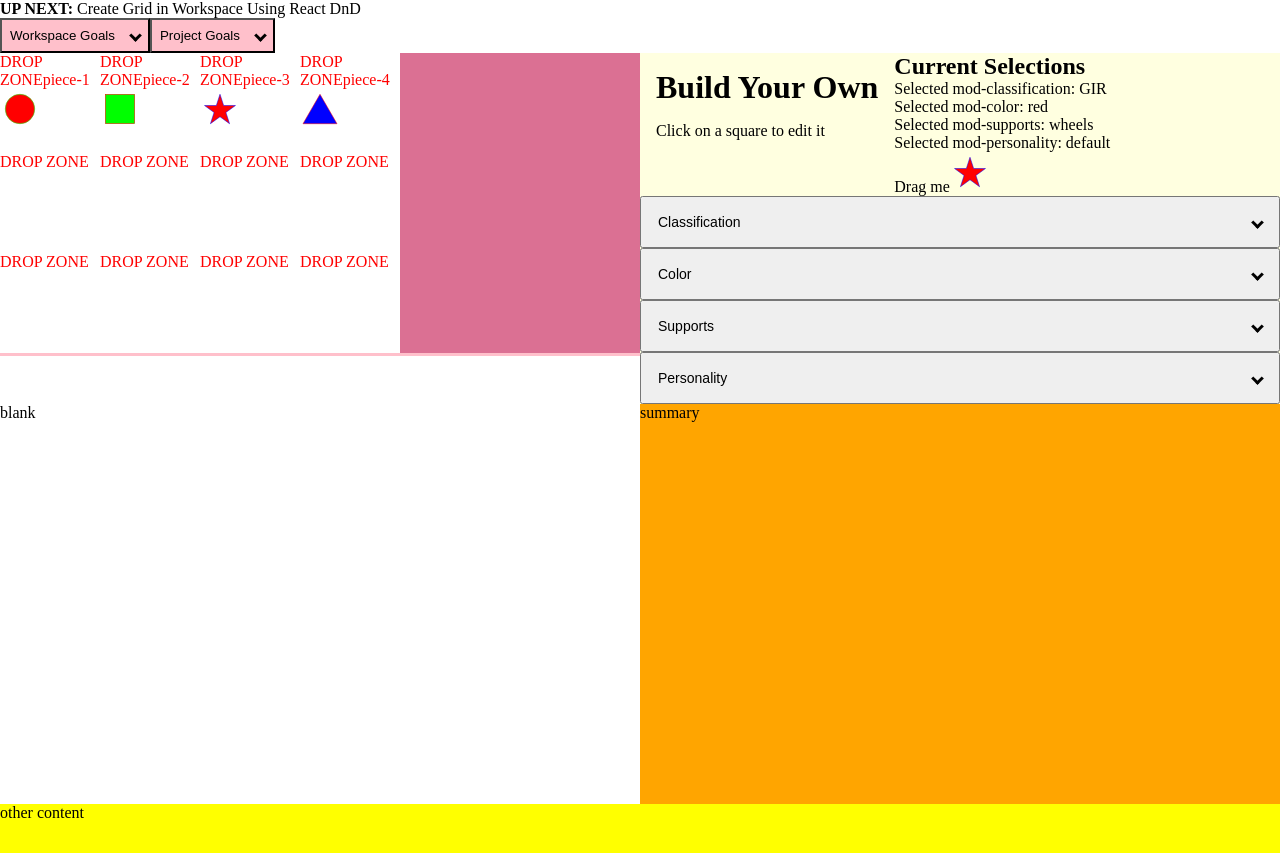
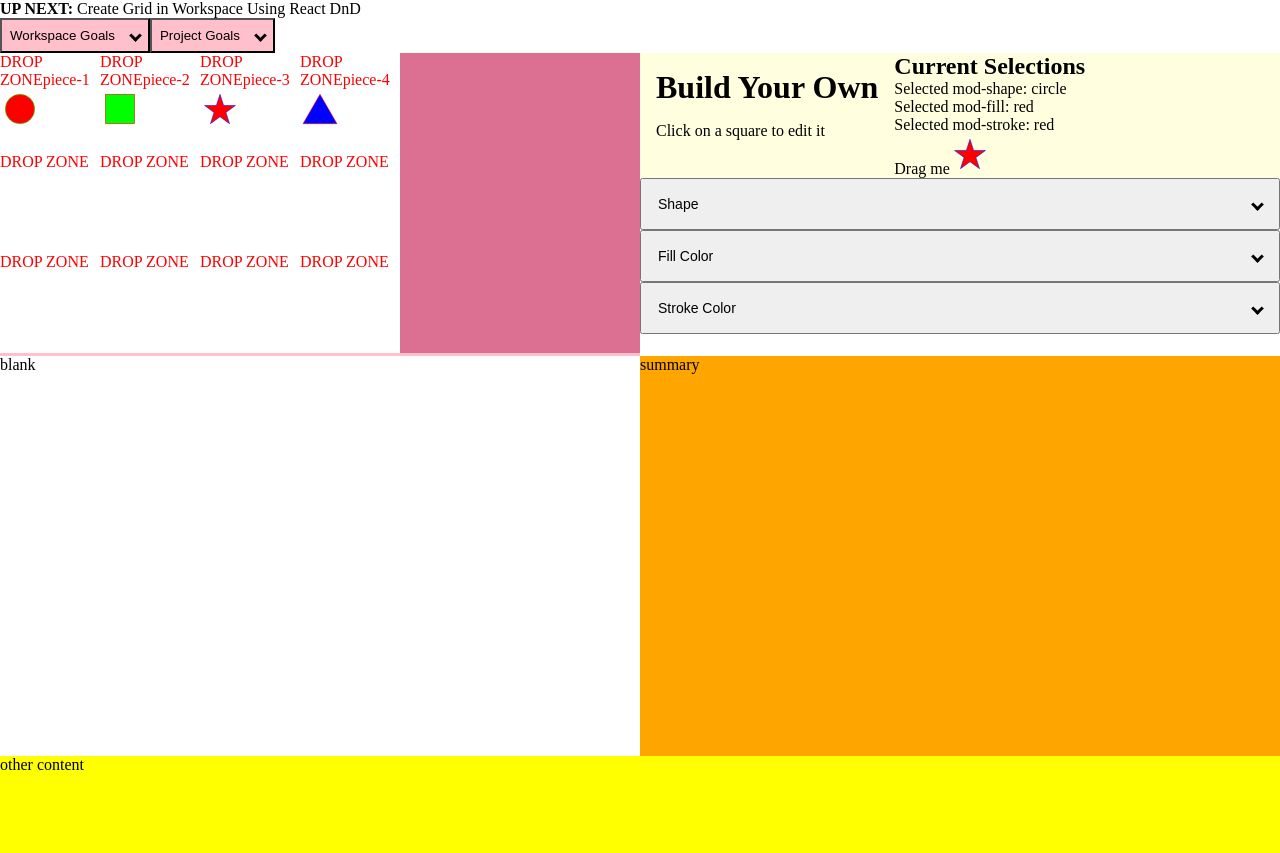
Before and after one commit to KierstenMiller/DnD-product-builder, a Next.js app in the folder next-app-test/: page /build-your-own in a window 1280 px wide. Built offline with nearby package versions, Linux system fonts and the light colour scheme.

Commit message:
shape mock data

```diff
--- a/next-app-test/pages/build-your-own.tsx
+++ b/next-app-test/pages/build-your-own.tsx
@@ -5,14 +5,21 @@ import { BuildYourOwnPage } from '-/page-components/build-your-own/build-your-ow
 import { mockModifierA, mockModifierB, mockModifierC, mockModifierD, mockModifierE } from '-/data/mock/mockModifiers.data'
 import { BasicAccordion } from '-/Components/accordion/basic-accordion'
 import { robotModifiers } from '-/data/robots/robotModifiers.data'
+import { shapeModifiers } from '-/data/freeform-grid_shapes/shapeModifiers.data'
 
-// K-TODO: move
+// mock data
 // const data = {
 //     modifiers: [mockModifierA, mockModifierB, mockModifierC, mockModifierD, mockModifierE],
 // }
 
+// robot SINGLETON data
+// const data = {
+//     modifiers: robotModifiers,
+// }
+
+// shapes FREEFORM GRID data
 const data = {
-    modifiers: robotModifiers,
+    modifiers: shapeModifiers,
 }
 
 const BuildYourOwn = () => {
--- a/next-app-test/src/Components/DnD/dragZone.tsx
+++ b/next-app-test/src/Components/DnD/dragZone.tsx
@@ -1,8 +1,8 @@
 import { observer } from 'mobx-react-lite'
 import { useDrag } from 'react-dnd'
-import { colors, DnDItemTypes, icons } from './workspace.util'
+import { DnDItemTypes } from './workspace.util'
 
-export const DragZone = observer(() => {
+export const DragZone = observer(({children}: {children: React.ReactNode}) => {
     const [{ isDragging }, drag, preview] = useDrag(
         () => ({
             type: DnDItemTypes.ITEM,
@@ -12,7 +12,7 @@ export const DragZone = observer(() => {
         }),
         [],
     )
-    const image = icons.star({fill: colors.red, stroke: colors.blue})
+
     return (<div
         ref={drag}
         style={{
@@ -20,6 +20,6 @@ export const DragZone = observer(() => {
         }}
     >
         Drag me
-        {image}
+        {children}
     </div>)
 })
--- a/next-app-test/src/Components/DnD/workspace.tsx
+++ b/next-app-test/src/Components/DnD/workspace.tsx
@@ -8,7 +8,7 @@ const addToMatrix = ({matrix, addIndex, piece}: {matrix: typeof matrixMock, addI
     matrix[addIndex.row][addIndex.column].piece = piece;
 }
 
-export const Workspace = observer(() => {
+export const Workspace = observer(({dropImage}: {dropImage: JSX.Element}) => {
     const [{ isOver, canDrop }, drop] = useDrop(
         () => ({
             accept: DnDItemTypes.ITEM,
@@ -31,7 +31,7 @@ export const Workspace = observer(() => {
                 onDrop={(matrixIndex) => addToMatrix({
                     matrix: matrixMock,
                     addIndex: matrixIndex,
-                    piece: {id:"newPiece", image: icons.circle({fill: colors.red, stroke: colors.blue})}
+                    piece: {id:"newPiece", image: dropImage}
                 })}
             />)}
         </div>)}
--- /dev/null
+++ b/next-app-test/src/data/freeform-grid_shapes/shapeModifiers.data.ts
@@ -0,0 +1,24 @@
+import { groupByValues, modifierCollectionDisplayValues, sortByValues } from "../mock/mockUtil.data";
+import { robotColorOptions, robotPersonalityOptions, robotShapeOptions, robotSupportOptions } from "./robotOptions.data";
+import { shapeColorOptions, shapeOptions } from "./shapeOptions.data";
+
+export const shapeModifiers = [
+    {
+        id: 'mod-shape',
+        label: 'Shape',
+        display: modifierCollectionDisplayValues.imageFirst,
+        options: shapeOptions,
+    },
+    {
+        id: 'mod-fill',
+        label: 'Fill Color',
+        display: modifierCollectionDisplayValues.titled,
+        options: shapeColorOptions,
+    },
+    {
+        id: 'mod-stroke',
+        label: 'Stroke Color',
+        display: modifierCollectionDisplayValues.titled,
+        options: shapeColorOptions,
+    },
+]
--- /dev/null
+++ b/next-app-test/src/data/freeform-grid_shapes/shapeOptions.data.ts
@@ -0,0 +1,35 @@
+// TODO: make image dynamic???
+export const shapeOptions = [
+    {
+        id: 'circle',
+        label: 'Circle',
+        image: 'CIRCLE_SHAPE',
+    },
+    {
+        id: 'square',
+        label: 'Square',
+        image: 'SQUARE_SHAPE',
+    },
+    {
+        id: 'triangle',
+        label: 'Triangle',
+        image: 'TRIANGLE_SHAPE',
+    },
+]
+export const shapeColorOptions = [
+    {
+        id: 'red',
+        label: 'Red',
+        image: 'RED_COLOR',
+    },
+    {
+        id: 'blue',
+        label: 'Blue',
+        image: 'BLUE_COLOR',
+    },
+    {
+        id: 'green',
+        label: 'Green',
+        image: 'GREEN_COLOR',
+    },
+]
--- a/next-app-test/src/page-components/build-your-own/build-your-own-page.tsx
+++ b/next-app-test/src/page-components/build-your-own/build-your-own-page.tsx
@@ -10,6 +10,7 @@ import { Workspace } from '-/Components/DnD/workspace'
 import styles from '#/Home.module.scss'
 import { DropZone } from '-/Components/DnD/dropZone'
 import { DragZone } from '-/Components/DnD/dragZone'
+import { colors, icons } from '-/Components/DnD/workspace.util'
 
 
 interface BuildYourOwnPageI {
@@ -22,6 +23,7 @@ export enum DnDItemTypes {
 }
 
 export const BuildYourOwnPage = observer(({ model, modifiers }: BuildYourOwnPageI) => {
+    const image = icons.star({fill: colors.red, stroke: colors.blue})
     return (<>
         <div className={styles.app}>
             <div className={styles.container}>
@@ -29,7 +31,7 @@ export const BuildYourOwnPage = observer(({ model, modifiers }: BuildYourOwnPage
                     <div className={styles.row}>
                         <div className={`${styles.column} ${styles.columnLeft}`}>
                             <div className={styles.image}>
-                                <Workspace />
+                                <Workspace dropImage={image}/>
                             </div>
                         </div>
                         <div className={`${styles.column} ${styles.columnRight} ${styles.isSticky}`}>
@@ -41,7 +43,9 @@ export const BuildYourOwnPage = observer(({ model, modifiers }: BuildYourOwnPage
                                 <div>
                                     <h2>Current Selections</h2>
                                     {model.config.map(c => <div key={c.id}>Selected {c.id}: {c.selection}</div>)}
-                                    <DragZone />
+                                    <DragZone>
+                                        {image}
+                                    </DragZone>
                                 </div>
                             </div>
                             <Modifiers model={model} modifiers={modifiers} />
```
